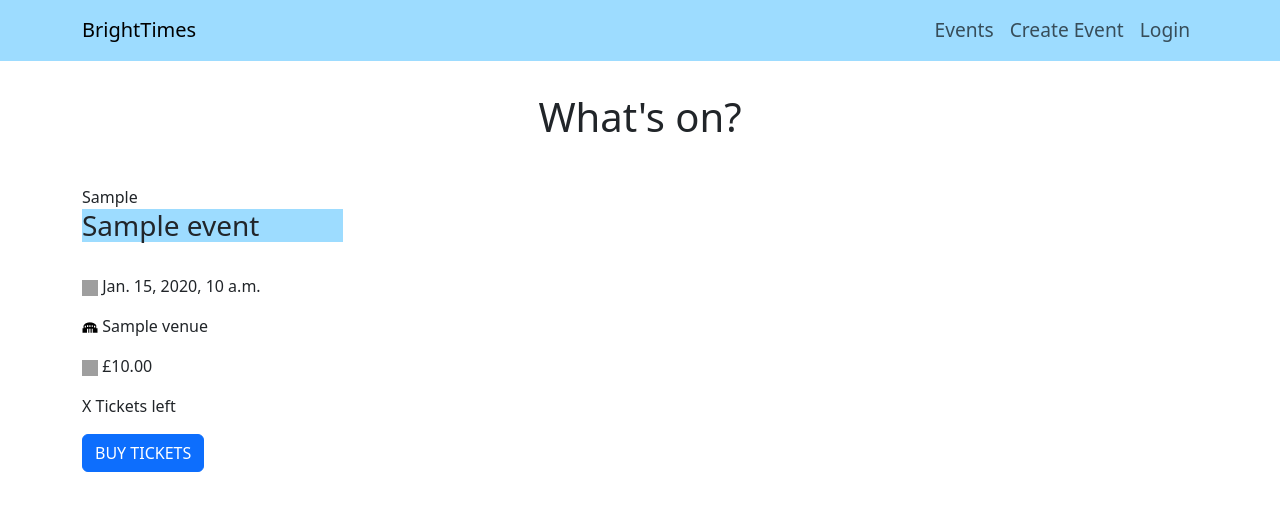
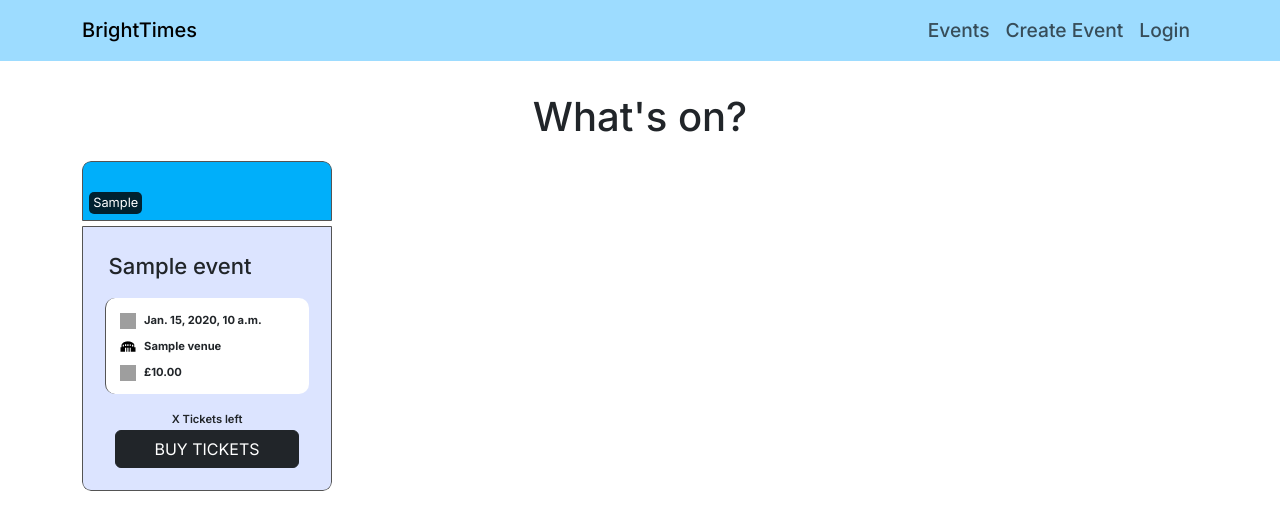
Before and after one commit to avabellaw/bright-times, a Django app: page /events/ in a window 1280 px wide. Shown: the top 530 px of the page. Run offline with Django 5.2, Linux system fonts and the light colour scheme; tables that the repository leaves empty hold one stand-in row (values such as "Sample post"); grey boxes are pictures that could not be loaded.

Commit message:
style: Event card (#16)

```diff
--- a/events/templates/events/events.html
+++ b/events/templates/events/events.html
@@ -20,7 +20,9 @@
                     <div class="event-card">
                         <div class="event-card_img">
                             <img src="" alt="">
-                            <div class="city-tag">{{ event.venue.address.city }}</div>
+                            <div class="city-tag">
+                                <p>{{ event.venue.address.city }}</p>
+                            </div>
                         </div>
                         <article class="event-card_content">
                             <header>
@@ -56,8 +58,8 @@
                                 </p>
                             </section>
                             <footer>
-                                <p>X Tickets left</p>
-                                <a href="" class="btn btn-primary">BUY TICKETS</a>
+                                <p class="tickets-left">X Tickets left</p>
+                                <a href="" class="btn btn-dark">BUY TICKETS</a>
                             </footer>
                         </article>
                     </div>
--- a/static/css/style.css
+++ b/static/css/style.css
@@ -1,6 +1,10 @@
 /* Header */
 
-    header {
+    body {
+        font-family: "Inter", sans-serif;
+    }
+
+    header.page-header {
         background-color: #9DDCFF;
         margin-bottom: 2em;
     }
@@ -51,3 +55,106 @@
     /* End Login page */
 
 /* End Allauth */
+
+/* Events */
+
+    /* Event cards */
+
+    .event-card {
+        border-radius: 9px;
+        overflow: hidden;
+
+        display: flex;
+        flex-direction: column;
+        row-gap: 0.3em;
+
+        /* Event card variables */
+        --outline-colour: #545454;
+        --card-border-radius: 9px;
+        width: 250px;
+    }
+
+    .event-card_img {
+        border-top-left-radius: var(--card-border-radius);
+        border-top-right-radius: var(--card-border-radius);
+        border: 1px var(--outline-colour) solid;
+        padding: 0.4em;
+        background-color: #00AFFA;
+    }
+
+    /* City tag */
+    .event-card_img > .city-tag {
+        background: #000000cf;
+        color: white;
+        width: fit-content;
+        padding: 0.1em 0.3em;
+        border-radius: 5px;
+        font-size: 0.8em;
+    }
+
+    .event-card_img > .city-tag > p {
+        margin: 0;
+    }
+
+    .event-card_content {
+        border: 1px var(--outline-colour) solid;
+        border-bottom-left-radius: var(--card-border-radius);
+        border-bottom-right-radius: var(--card-border-radius);
+        padding: 1.4em;
+        background-color: #dce4ff;
+
+        display: flex;
+        flex-direction: column;
+        row-gap: 0.5em;
+    }
+
+    .event-card_content > header {
+        padding: 0.2em;
+    }
+
+    .event-card_content > footer {
+        display: flex;
+        flex-direction: column;
+        align-items: center;
+        padding: 0 0.6em;
+    }
+
+    .event-card_content > footer > p {
+        margin-bottom: 0.2em;
+        font-size: 0.7em;
+        font-weight: 600;
+        margin-top: 0.8em;
+    }
+
+    .event-card .btn {
+        width: 100%;
+    }
+
+    .event-card_details {
+        background-color: white;
+        padding: 1.2em;
+        font-size: 0.7em;
+        font-weight: 700;
+        border-radius: 10px;
+        border-left: 1px solid var(--outline-colour);
+    }
+
+    .event-card_details > p {
+        margin-bottom: 0.8em;
+    }
+
+    .event-card_details > p:last-child {
+        margin: 0;
+    }
+
+    .event-card_details > p > img {
+        margin-right: 0.5em;
+    }
+
+    .event-card_title {
+        font-size: calc(0.9em + .6vw);
+    }
+
+    /* End event cards */
+
+/* End Events */
```
